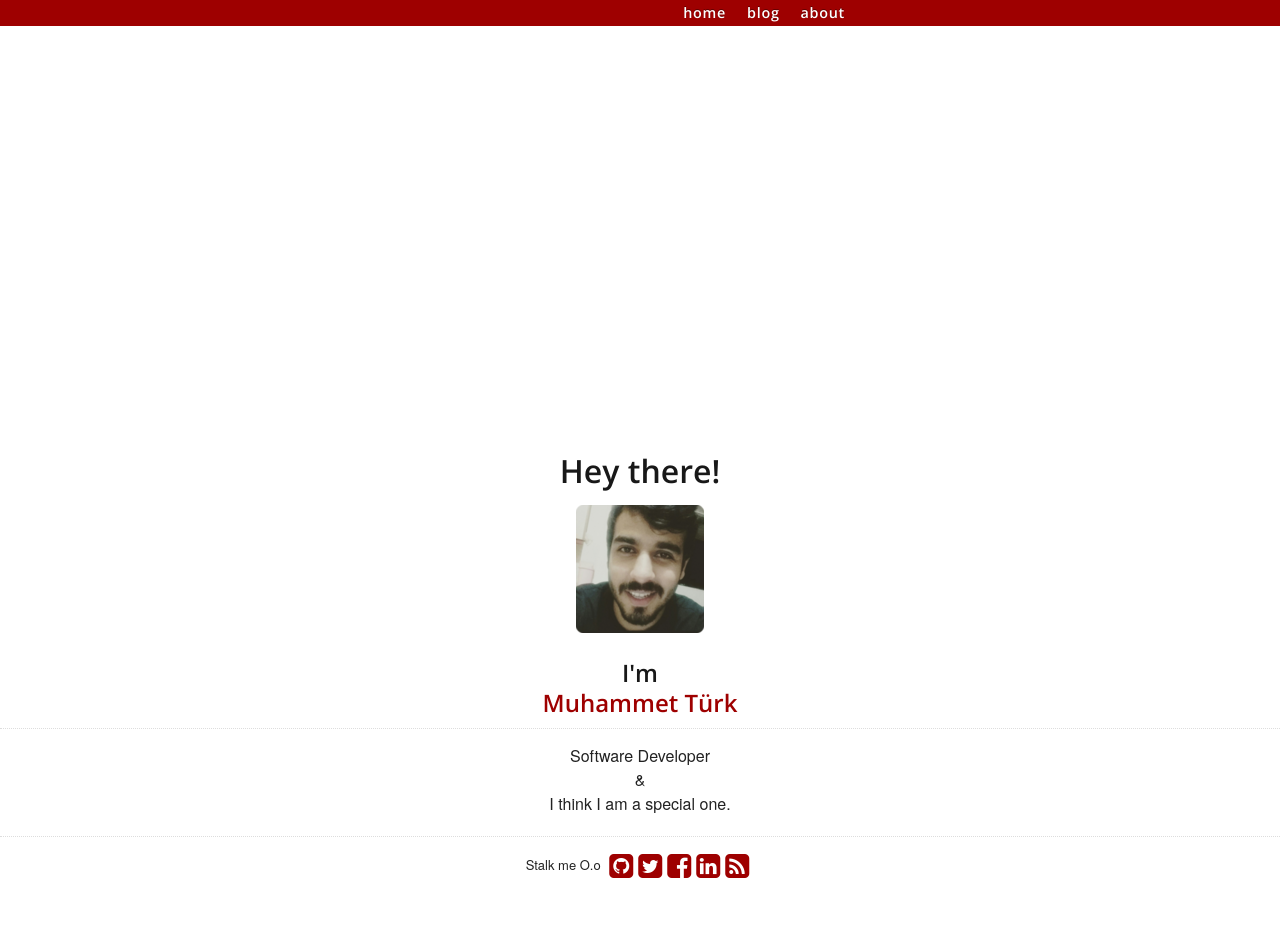
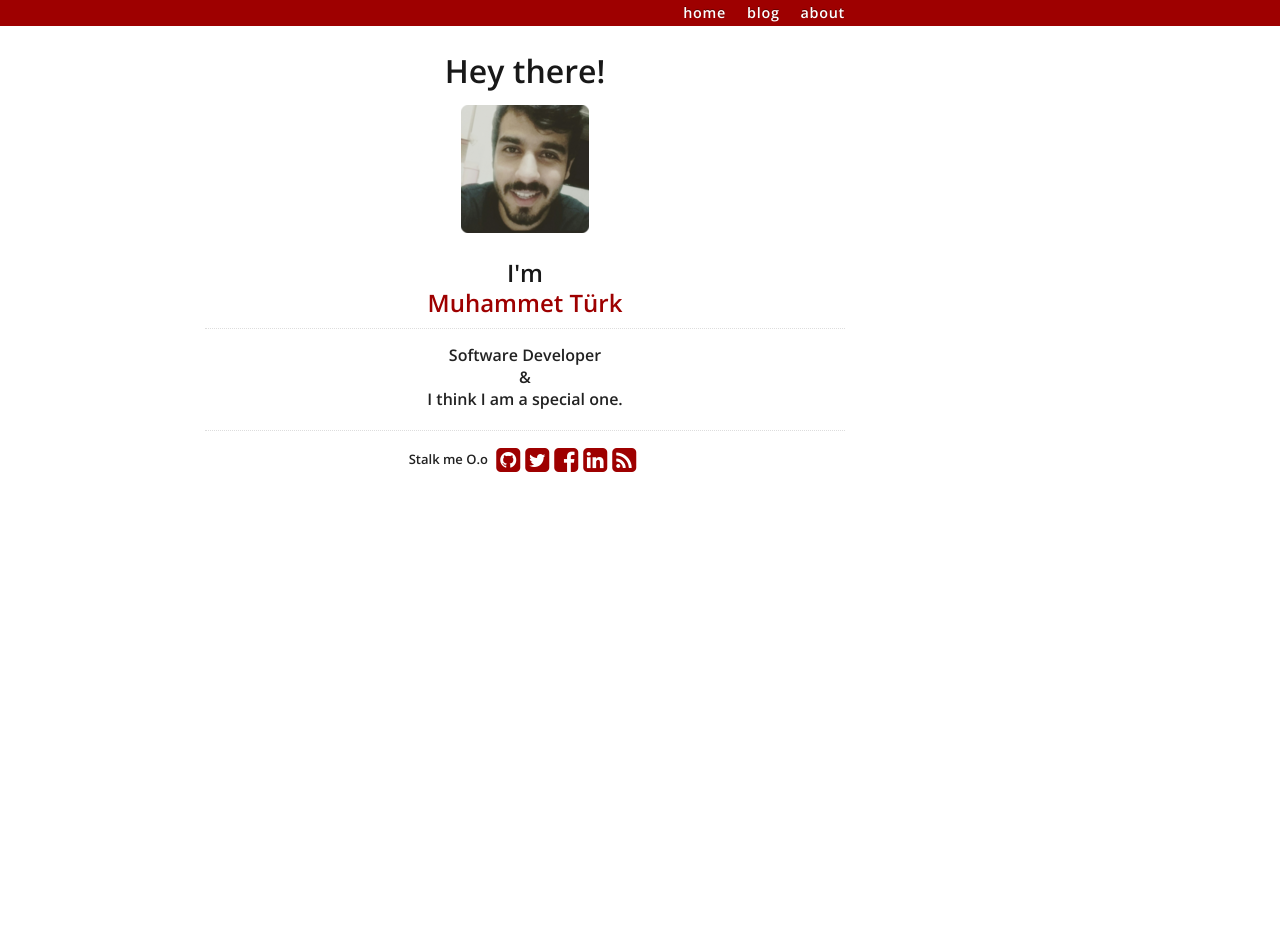
Before and after one commit to mturk111/mturk111.github.io, a Jekyll site: the page built from index.html, in a window 1280 px wide. Built offline with Jekyll 4.4.1, drawn with Linux system fonts in a browser that asks for light colours; nearby versions of some CDN libraries.

Commit message:
Update default-without-footer.html

```diff
--- a/_layouts/default-without-footer.html
+++ b/_layouts/default-without-footer.html
@@ -28,11 +28,12 @@
         <li><a href="/">home</a></li>
       </ul>
     </div>
+    <div>
+      {% include sidebar.html %}
+    </div>
   </div>
 </div>
-<div>
-  {% include sidebar.html %}
-</div>
+
 
 
 {% include analytics.html %}
```
